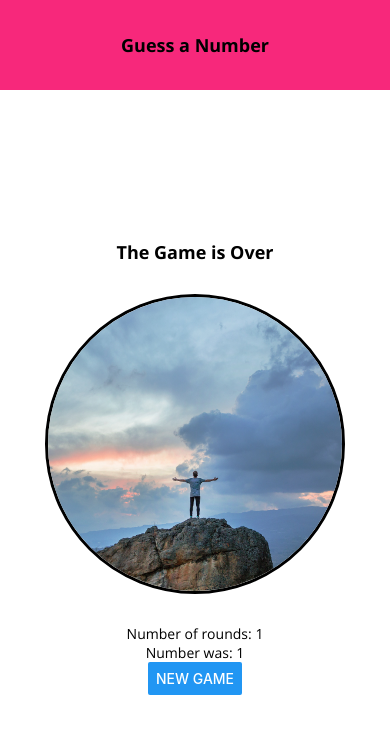
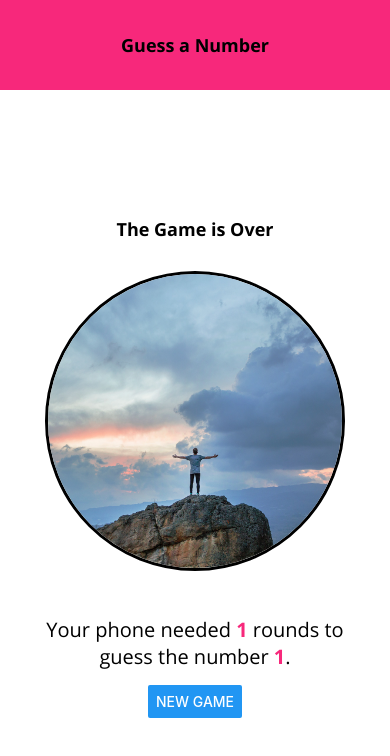
Before and after one commit to skin93/guess-a-number, a React Native app: screen / in a window 390 px wide. Shown: the top 756 px of the page. Built offline with nearby package versions, Linux system fonts and the light colour scheme.

Commit message:
Re-style BaseBodyText

```diff
--- a/components/UI/BaseBodyText.js
+++ b/components/UI/BaseBodyText.js
@@ -2,7 +2,9 @@
 import { StyleSheet, Text } from 'react-native'
 
 const BaseBodyText = (props) => {
-  return <Text style={styles.body}>{props.children}</Text>
+  return (
+    <Text style={{ ...styles.body, ...props.style }}>{props.children}</Text>
+  )
 }
 
 export default BaseBodyText
--- a/screens/GameOverScreen.js
+++ b/screens/GameOverScreen.js
@@ -3,6 +3,7 @@
 
 import BaseBodyText from '../components/UI/BaseBodyText'
 import BaseTitleText from '../components/UI/BaseTitleText'
+import colors from '../constants/colors'
 
 const GameOverScreen = (props) => {
   return (
@@ -15,8 +16,14 @@
           resizeMode='cover'
         />
       </View>
-      <BaseBodyText>Number of rounds: {props.roundsNumber}</BaseBodyText>
-      <BaseBodyText>Number was: {props.userNumber}</BaseBodyText>
+      <View style={styles.resultContainer}>
+        <BaseBodyText style={styles.resultText}>
+          Your phone needed{' '}
+          <Text style={styles.highlight}>{props.roundsNumber}</Text> rounds to
+          guess the number{' '}
+          <Text style={styles.highlight}>{props.userNumber}</Text>.
+        </BaseBodyText>
+      </View>
       <Button title='NEW GAME' onPress={props.onRestart} />
     </View>
   )
@@ -43,4 +50,16 @@
     width: '100%',
     height: '100%',
   },
+  resultContainer: {
+    marginHorizontal: 30,
+    marginVertical: 15,
+  },
+  resultText: {
+    textAlign: 'center',
+    fontSize: 20,
+  },
+  highlight: {
+    color: colors.primary,
+    fontFamily: 'open-sans-bold',
+  },
 })
```
